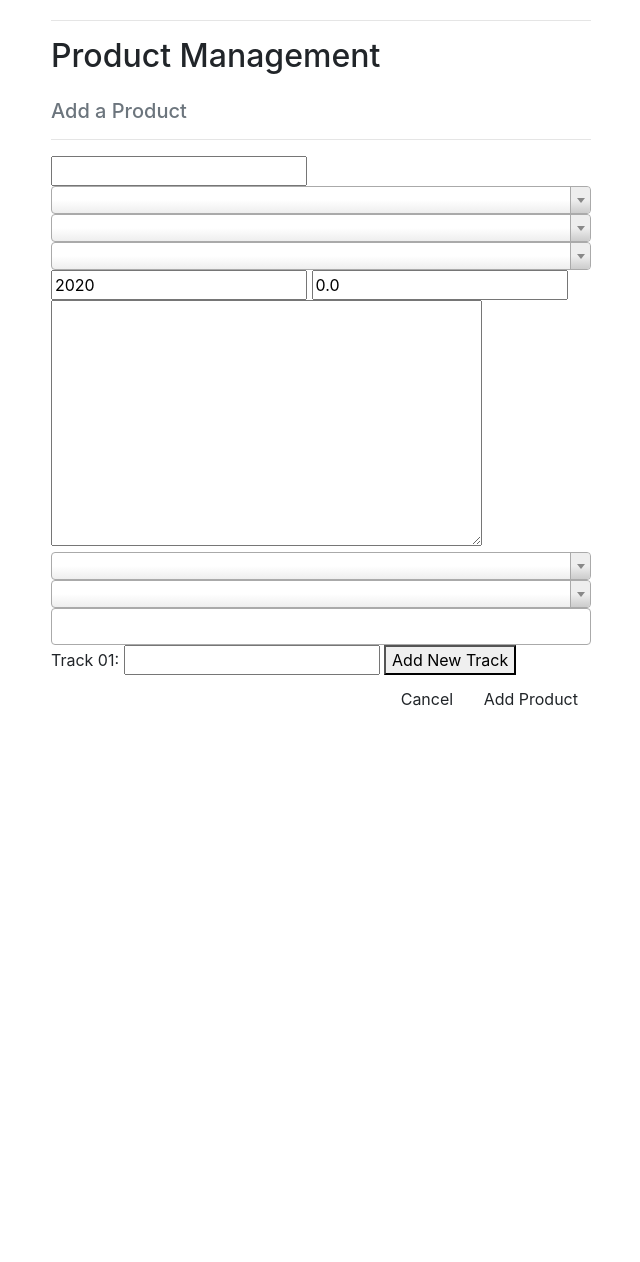
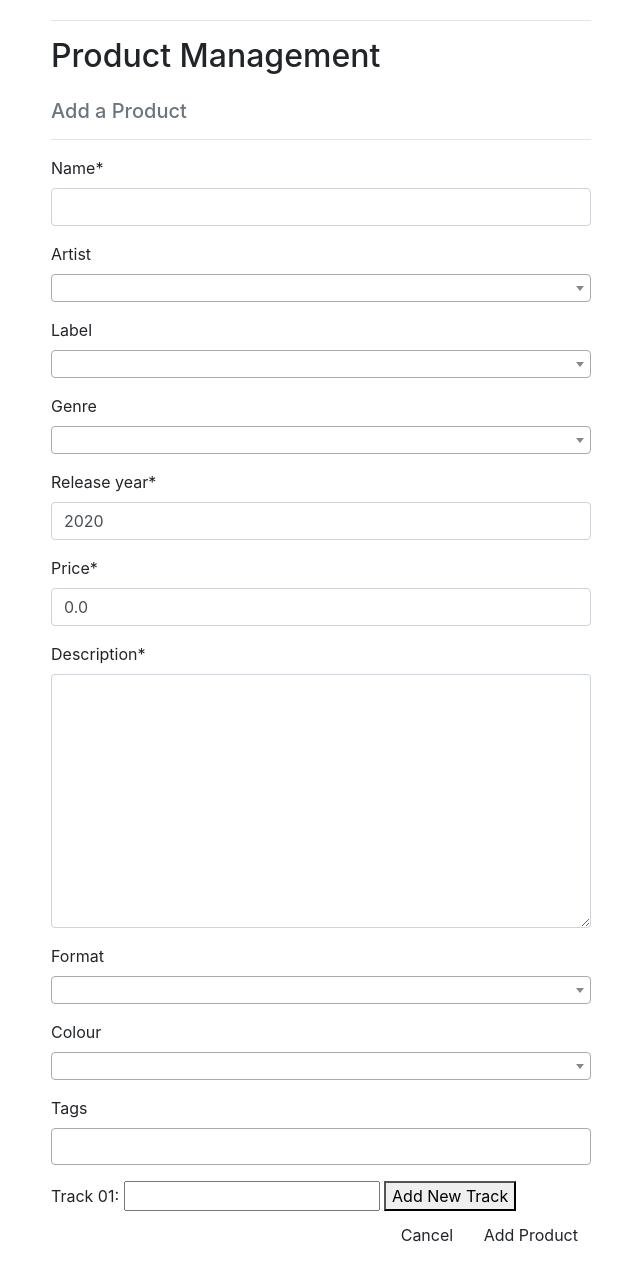
Before and after one commit to Code-Institute-Submissions/CI-MS4-The-Record-Store, a Django app: page /products/add/ in a window 1280 px wide. Shown: the part 56-1318 px from the top of the page, without its empty margins (34-674 px from the left). Before the commit the page ends 762 px from the top, so only its background shows below. Run offline with Django 3.2, Linux system fonts and the light colour scheme; the visitor is signed in with stand-in values (Sample User, id 1); data that the repository does not hold is empty; some libraries are stand-ins or nearby versions.

Commit message:
Add Cripsy Forms Settings To Settings.Py.

```diff
--- a/products/templates/products/add_product.html
+++ b/products/templates/products/add_product.html
@@ -1,4 +1,5 @@
 {% extends "base.html" %}
+{% load crispy_forms_tags %}
 {% load static %}
 {% block extra_css %}
 
@@ -30,16 +31,16 @@
             <div class="col-12 col-md-6">
                 <form method="POST" action="{% url 'add_product' %}" class="form mb-2" id="product-form" enctype="multipart/form-data">
                     {% csrf_token %}
-                    {{form.name}}
-                    {{form.artist}}
-                    {{form.label}}
-                    {{form.genre}}
-                    {{form.release_year}}
-                    {{form.price}}
-                    {{form.description}}
-                    {{form.format}}
-                    {{form.colour}}
-                    {{form.tags}}
+                    {{form.name|as_crispy_field}}
+                    {{form.artist|as_crispy_field}}
+                    {{form.label|as_crispy_field}}
+                    {{form.genre|as_crispy_field}}
+                    {{form.release_year|as_crispy_field}}
+                    {{form.price|as_crispy_field}}
+                    {{form.description|as_crispy_field}}
+                    {{form.format|as_crispy_field}}
+                    {{form.colour|as_crispy_field}}
+                    {{form.tags|as_crispy_field}}
                     {{form.tracklist}}
                     <label for="track_01">Track 01:</label>
                     <input type="text" id="track_01" class="tracklist_item" name="text_field[]">
@@ -59,8 +60,6 @@
     <script>
     $(".single-dynamic").select2({
         tags: true,
-        width: "100%",
-        theme: "classic"
     });
 
 const zeroPad = (num, places) => String(num).padStart(places, '0')
--- a/the_record_store/settings.py
+++ b/the_record_store/settings.py
@@ -59,6 +59,8 @@ MIDDLEWARE = [
 
 ROOT_URLCONF = 'the_record_store.urls'
 
+CRISPY_TEMPLATE_PACK = 'bootstrap4'
+
 TEMPLATES = [
     {
         'BACKEND': 'django.template.backends.django.DjangoTemplates',
@@ -74,6 +76,10 @@ TEMPLATES = [
                 'django.contrib.messages.context_processors.messages',
                 'django.template.context_processors.media'
             ],
+                'builtins': [
+                'crispy_forms.templatetags.crispy_forms_tags',
+                'crispy_forms.templatetags.crispy_forms_field',
+            ]
         },
     },
 ]
```
